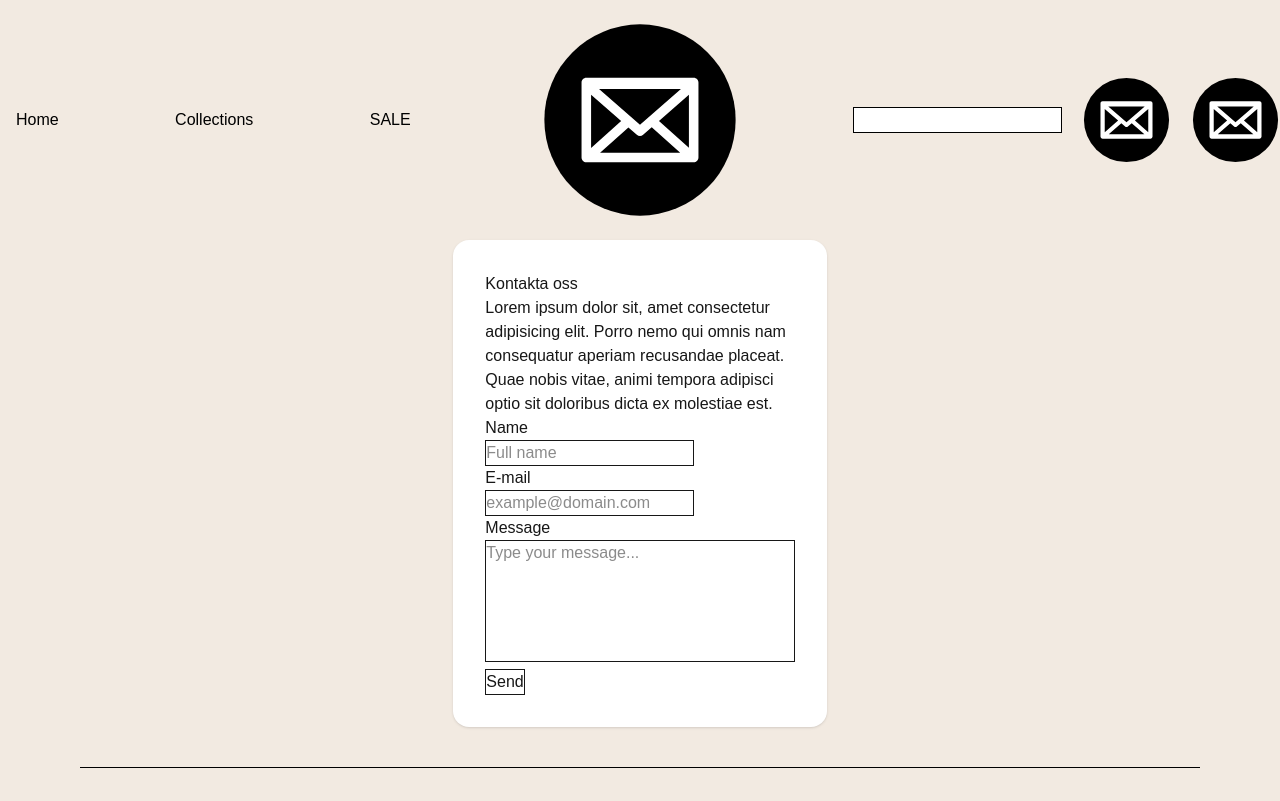
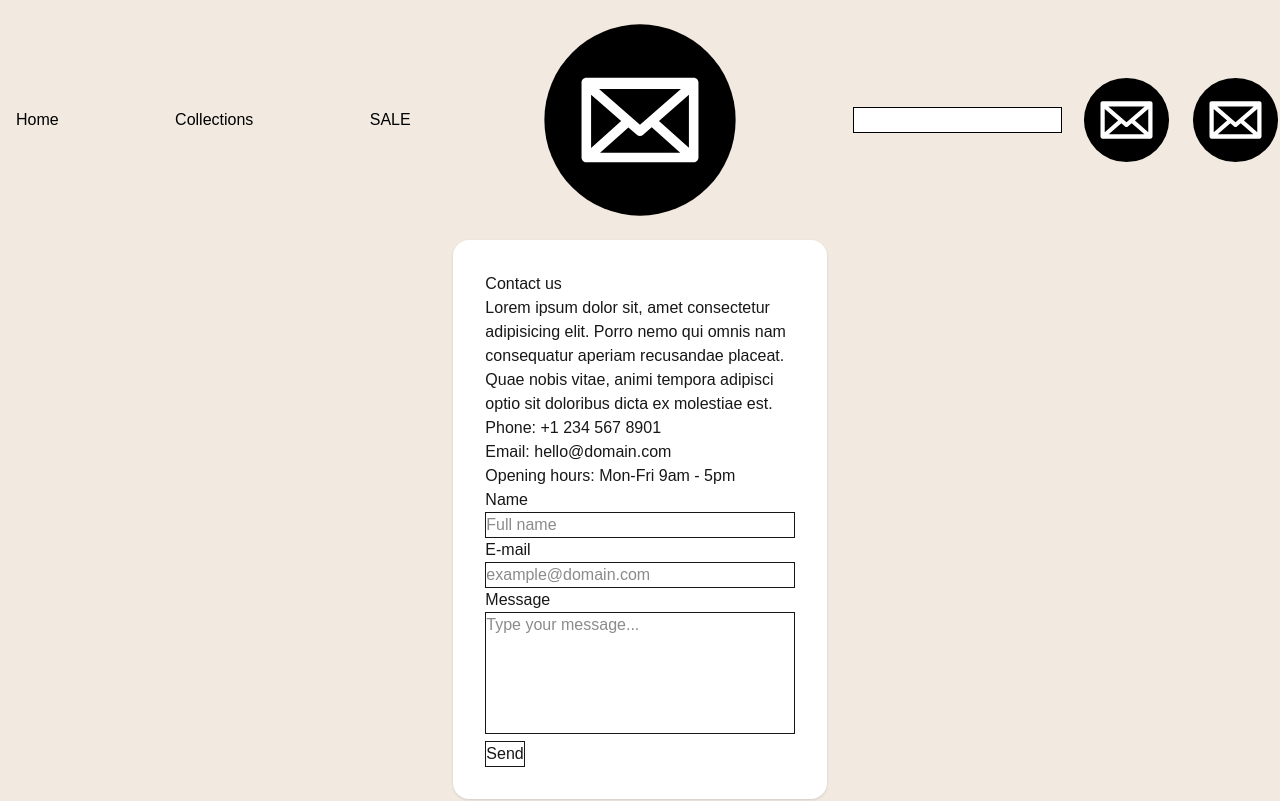
Before and after one commit to Judy-P-Eldh/fashion-e-commerce, a Next.js app: page /contact in a window 1280 px wide. Shown: the top 801 px of the page. Built offline with nearby package versions, Linux system fonts and the light colour scheme.

Commit message:
added fake contact info

```diff
--- a/app/contact/page.tsx
+++ b/app/contact/page.tsx
@@ -2,13 +2,18 @@ export default function ContactPage() {
   return (
     <main className="content-grid">
       <div className="content rounded-2xl bg-white p-8 shadow">
-        <h2>Kontakta oss</h2>
+        <h2>Contact us</h2>
+
         <p>
           Lorem ipsum dolor sit, amet consectetur adipisicing elit. Porro nemo
           qui omnis nam consequatur aperiam recusandae placeat. Quae nobis
           vitae, animi tempora adipisci optio sit doloribus dicta ex molestiae
           est.
         </p>
+        <p>Phone: +1 234 567 8901</p>
+        <p>Email: hello@domain.com</p>
+        <p>Opening hours: Mon-Fri 9am - 5pm</p>
+
         <form>
           <label htmlFor="name" className="block">
             Name
@@ -19,7 +24,7 @@ export default function ContactPage() {
             name="name"
             placeholder="Full name"
             required
-            className="border"
+            className="border w-full"
           />
 
           <label htmlFor="email" className="block">
@@ -31,7 +36,7 @@ export default function ContactPage() {
             name="email"
             placeholder="example@domain.com"
             required
-            className="border"
+            className="border w-full"
           />
 
           <label htmlFor="message" className="block">
```
